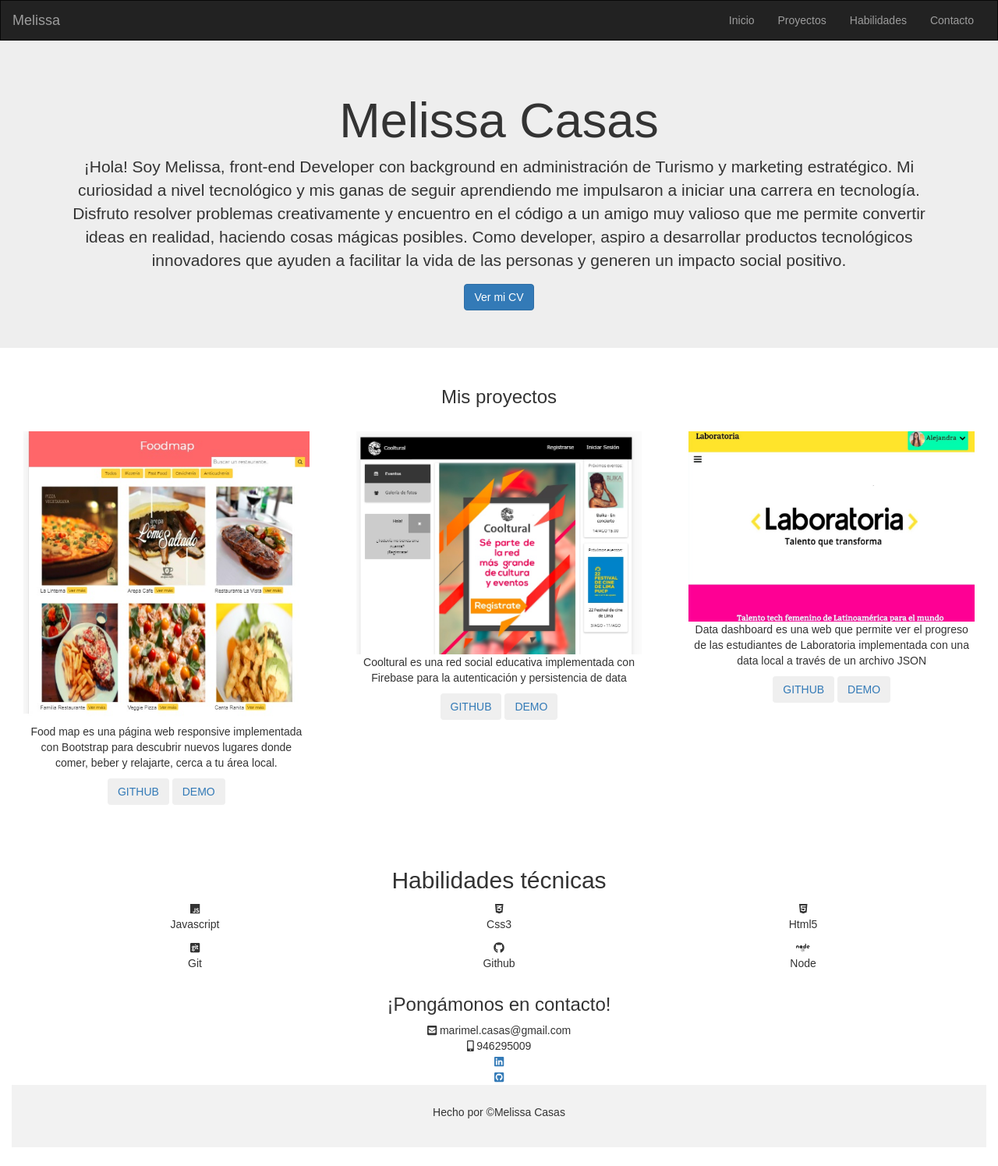
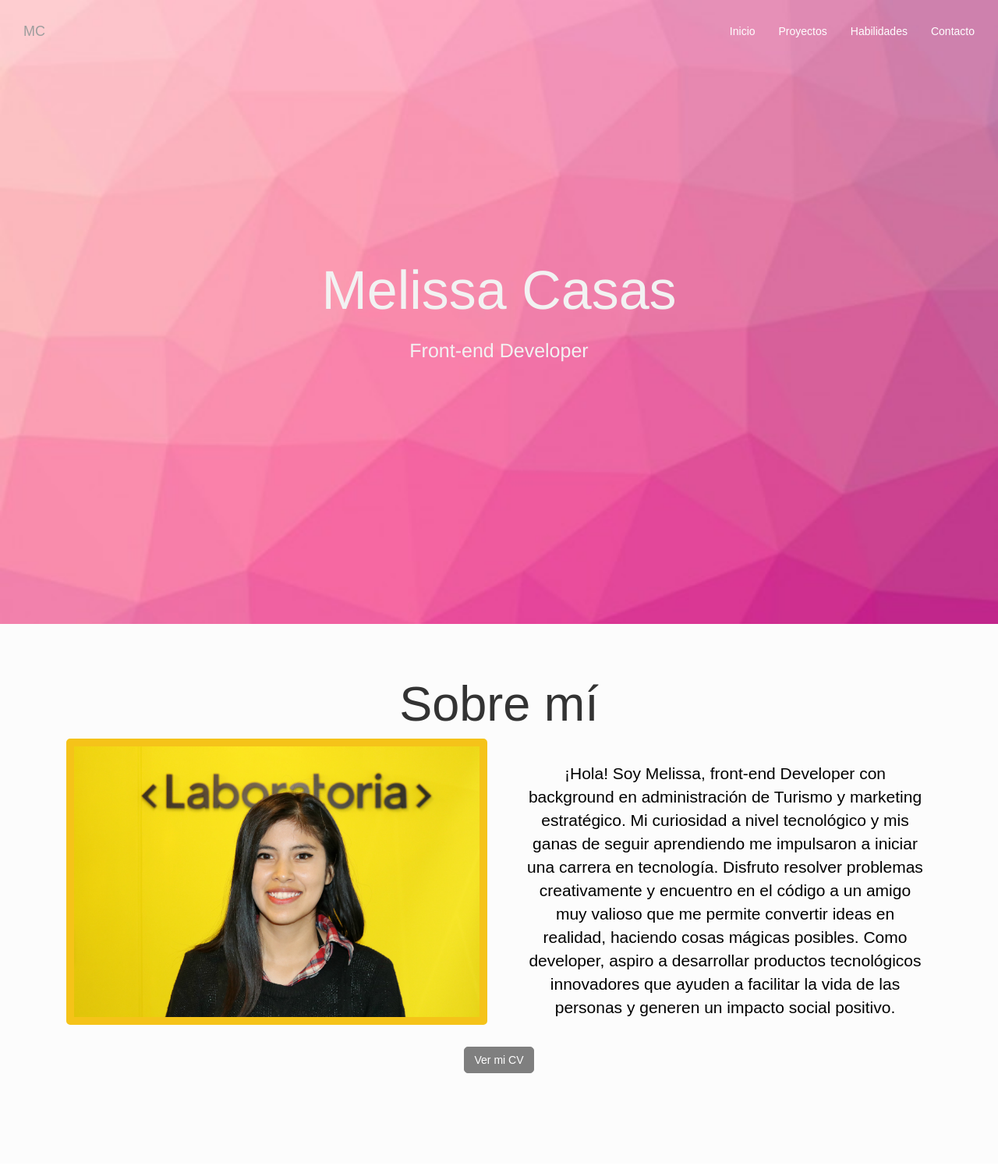
Before and after one commit to lissavcasas/portfolio, a website: page index.html in a window 1280 px wide. Shown: the top 1495 px of the page at 78% size. Before the commit the page ends 1471 px from the top, so only its background shows below. Drawn offline with nearby package versions, Linux system fonts and the light colour scheme.

Commit message:
add background

```diff
--- a/index.html
+++ b/index.html
@@ -14,7 +14,8 @@
 
 <body>
     <!-- Navbar-->
-    <nav class="navbar navbar-inverse">
+    <header>
+        <nav class="navbar navbar-inverse navbar-fixed-top nav-color">
             <div class="container-fluid">
                 <div class="navbar-header">
                     <button type="button" class="navbar-toggle" data-toggle="collapse" data-target="#myNavbar">
@@ -22,7 +23,7 @@
                         <span class="icon-bar"></span>
                         <span class="icon-bar"></span>
                     </button>
-                <a class="navbar-brand" href="#">Melissa</a>
+                    <a class="navbar-brand" href="#">MC</a>
                 </div>
                 <div class="collapse navbar-collapse" id="myNavbar">
                     <ul class="nav navbar-nav navbar-right">
@@ -42,27 +43,44 @@
                 </div>
             </div>
         </nav>
-    <!-- Home-->
+        <div id="home" class="home-container">
+            <div class="big-container text-center">
+                <div class="sm-container">
+                    <div class="text-container">
+                        <p class="font-size-7rem">Melissa Casas</p>
+                        <p class="font-size-2rem">Front-end Developer</p>
+                    </div>
+                </div>
+            </div>
+        </div>
+    </header>
+    <!-- About me-->
+    <section id="about-me">
         <div class="jumbotron">
-        <div class="container text-center">
-            <h1>Melissa Casas</h1>
-            <!-- <img src="src/me.jpg" class="img-responsive" style="width:50%" alt=""> -->
-            <p>¡Hola! Soy Melissa, front-end Developer con background en administración de Turismo y marketing estratégico.
-                Mi curiosidad a nivel tecnológico y mis ganas de seguir aprendiendo me impulsaron a iniciar una carrera en
-                tecnología. Disfruto resolver problemas creativamente y encuentro en el código a un amigo muy valioso que
-                me permite convertir ideas en realidad, haciendo cosas mágicas posibles. Como developer, aspiro a desarrollar
-                productos tecnológicos innovadores que ayuden a facilitar la vida de las personas y generen un impacto social
-                positivo.
+            <div class="container text-center about-box">
+                <h1>Sobre mí</h1>
+                <div class="col-md-6">
+                    <img src="src/me.jpg" class="img-responsive photo" alt="">
+                </div>
+                <div class="col-md-6">
+                    <p class="resume">¡Hola! Soy Melissa, front-end Developer con background en administración de Turismo y marketing estratégico.
+                        Mi curiosidad a nivel tecnológico y mis ganas de seguir aprendiendo me impulsaron a iniciar una carrera
+                        en tecnología. Disfruto resolver problemas creativamente y encuentro en el código a un amigo muy
+                        valioso que me permite convertir ideas en realidad, haciendo cosas mágicas posibles. Como developer,
+                        aspiro a desarrollar productos tecnológicos innovadores que ayuden a facilitar la vida de las personas
+                        y generen un impacto social positivo.
                     </p>
+                </div>
                 <div class="row">
-                <div class="col-md-12 font-size-18 flex-center-center">
+                    <div class="col-md-12 btn-container">
                         <a href="https://drive.google.com/open?id=16YjzyRzIqPaPFffk1unMFZGLSIy1qA3P">
-                        <button class="btn btn-primary bg-blue"> Ver mi CV</button>
+                            <button class="btn cv-btn"> Ver mi CV</button>
                         </a>
                     </div>
                 </div>
             </div>
         </div>
+    </section>
     <!-- Projects-->
     <section id="projects">
         <div class="container-fluid bg-3 text-center">
--- a/src/styles.css
+++ b/src/styles.css
@@ -1,7 +1,120 @@
+body {
+    /* font-size: 10px; */
+   /*  background-color:  #ff7376; */
+    font-family: Arial, Helvetica, sans-serif;
+}
+
+/* NAVBAR */
+
 /* Remove the navbar's default margin-bottom and rounded borders */
 .navbar {
   margin-bottom: 0;
   border-radius: 0;
+}
+
+.nav-color {
+  background-color: transparent;
+  transition: all 0.7s ease;
+  padding: 15px;
+  border: none;
+}
+
+.navbar-inverse .navbar-nav > li > a {
+  color:  white;
+}
+
+.navbar-inverse .navbar-nav > li > a:hover {
+  color:  black;
+  font-weight: bold;
+}
+
+.home-container {
+  background-image: url(../src/pink.jpg);
+  background-size: cover;
+  background-attachment: fixed;
+  color: #f2f2f2;
+  height: 100vh;
+}
+
+.big-container {
+  font-family: 'Helvetica', cursive;
+   /*  background-color: rgba(0,0,0,0.1); */
+  display: flex;
+  align-items: center;
+  justify-content: center;
+}
+
+.sm-container {
+  width: 100vw;
+  height: 100vh;
+  margin-bottom: 25px;
+  display: flex;
+  align-items: center;
+  justify-content: center;
+}
+
+.text-container {
+  padding: 45px;
+}
+
+.font-size-7rem {
+  font-size: 7rem;
+}
+.font-size-2rem {
+  font-size: 25px;
+}
+
+/* About me  */
+
+.photo {
+  border: 10px solid #F5C319;
+  border-radius: 5px;
+  margin: auto;
+  width:100%;
+}
+
+.jumbotron{
+  background-color:#fcfcfc;
+ /*  box-shadow: 0px 8px 10px #999; */
+}
+
+.resume {
+  padding-right: 10px;
+  padding-left: 10px;
+  padding-top: 20px;
+  padding-bottom: 20px;
+/*   background-color:   #ff4d94; */
+  margin: 10px;
+  color: black;
+/*   font-size: 18px; */
+  padding-right: 0;
+ /*  border-radius: 5px; */
+}
+
+.btn-container {
+  font-size: 18px;
+  display: flex;
+  align-items: center;
+  justify-content: center;
+}
+
+.cv-btn {
+  background: #7f7f7f;
+  color: white;
+  border: 1px solid #7f7f7f;
+  border-radius: 5px;
+  margin-bottom: 1.25em;
+}
+
+.cv-btn:hover {
+  background: #ff4d94;
+  color: #f0f0e6;
+}
+
+.about-box {
+  padding-top: 50px;
+  padding-bottom: 50px;
+  padding-top: 0;
 }
 
 /* Add a gray background color and some padding to the footer */
@@ -10,8 +123,3 @@
    /*  background-color: rgba(232, 53, 86, 1); */
   padding: 25px;
 }
-
-body {
-    /* font-size: 10px; */
-    font-family: Arial,Helvetica,sans-serif;
-}
```
Also changed, not shown: src/background.jpg (added), src/one.png (added), src/pink.jpg (added), src/pro.jpg (added), src/two.png (added), src/vector-yellow-abstract-background.jpg (added), src/yellow.jpg (added), src/zero.png (added). Lines whose indentation alone changed are shown as unchanged.
